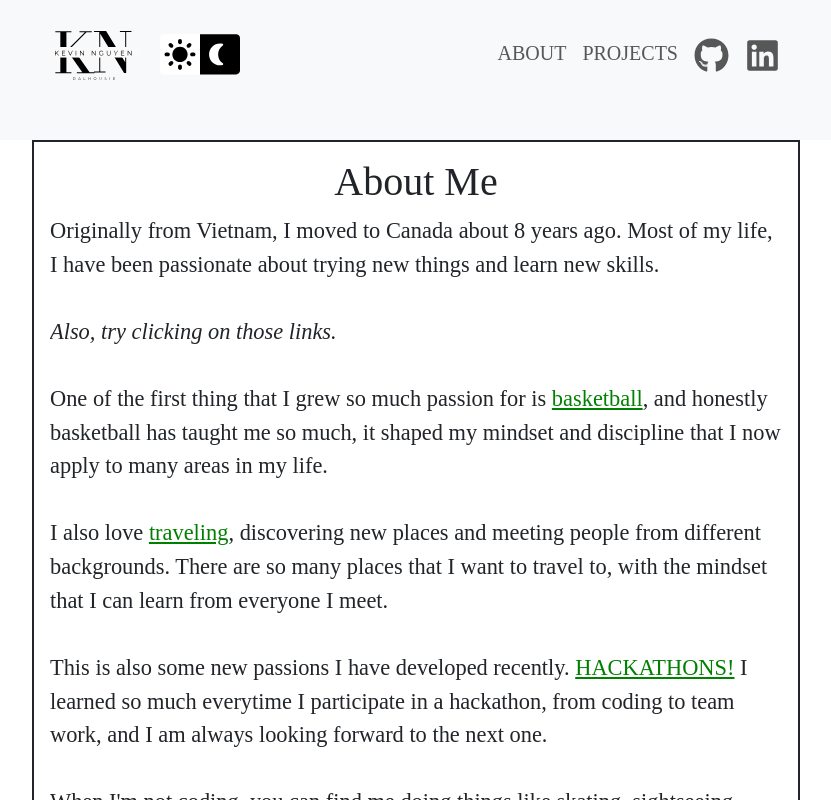
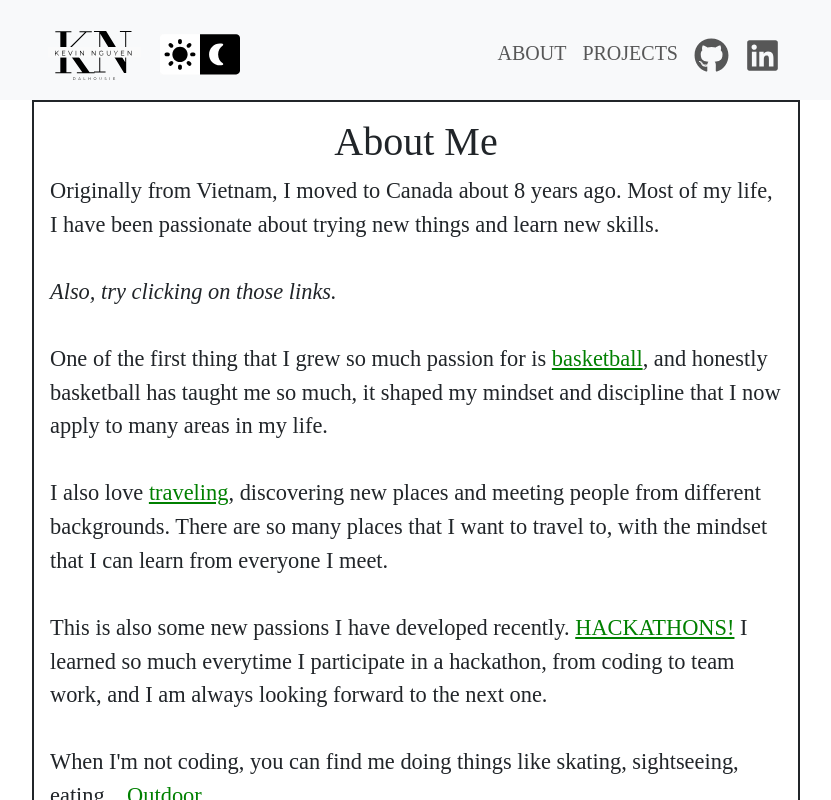
Before and after one commit to KevinDal2027/KevinPortfolio, a React (Vite) app: page /about in a window 1280 px wide. Shown: the whole page, without its empty margins (224-1055 px from the left). Built offline with nearby package versions, Linux system fonts and the light colour scheme.

Commit message:
Styling for navBar

```diff
--- a/index.css
+++ b/index.css
@@ -21,5 +21,7 @@ body.dark-mode {
 
 #root {
   height: 100vh;
+  width:auto;
   overflow-y: scroll !important;
+  overflow-x:hidden !important;
 }
--- a/src/components/MyNavBar.jsx
+++ b/src/components/MyNavBar.jsx
@@ -15,6 +15,12 @@ const MyNavbar = () => {
 
   const handleToggle = () => {
     setExpanded(!expanded);
+    if (!expanded) {
+      document.getElementById("myNavbar").classList.remove("heightClosed");
+    }
+    if (expanded) {
+      document.getElementById("myNavbar").classList.add("heightClosed");
+    }
   };
 
   const Home = () => {
@@ -25,6 +31,7 @@ const MyNavbar = () => {
 
   const handleSelect = () => {
     setExpanded(false);
+    document.getElementById("myNavbar").classList.add("heightClosed");
   };
 
   return (
@@ -35,9 +42,10 @@ const MyNavbar = () => {
       sticky="top"
       expanded={expanded}
       id = "myNavbar"
+      className="heightClosed"
     >
-      <Container className="d-flex justify-content-between align-items-center">
-        <Navbar.Brand as={Link} to="/" className="d-flex align-items-center">
+      <Container className="d-flex justify-content-between mt-auto">
+        <Navbar.Brand as={Link} to="/" className="">
           <img
             src="./kevinLogo.svg"
             alt="Kevin Nguyen"
@@ -49,7 +57,7 @@ const MyNavbar = () => {
             id = "myLogo"
           />
         </Navbar.Brand>
-        <Form className="d-flex justify-content-center align-items-center">
+        <Form className="">
           <img
             src="./darkMode.svg"
             alt="Dark Mode"
--- a/src/components/styles/About.css
+++ b/src/components/styles/About.css
@@ -30,12 +30,12 @@
 
   .image-gallery img {
     max-width: 75vw;
-    padding-top: 40px;
+    padding-top: 70px;
     border-radius: 5px;
   }
   .container{
     width: 85%;
-    margin-bottom: 30px;
+    margin-bottom: 50px;
     height: auto;
   }
 
@@ -44,7 +44,7 @@
       width: 60%;
     }
     .container p {
-        font-size: 1.4rem;
+      font-size: 1.4rem;
     }
     .image-gallery img {
       max-width: 35vw;
--- a/src/components/styles/Home.css
+++ b/src/components/styles/Home.css
@@ -48,6 +48,3 @@
   .social-link:hover {
     color: #007bff;
   }
-  *{
-    overflow-y: hidden;
-  }
--- a/src/components/styles/MyNavBar.css
+++ b/src/components/styles/MyNavBar.css
@@ -16,6 +16,11 @@
     }
   }
 
-  #myNavbar {
-    padding: 0;
-  }
+#myNavbar {
+  padding: 0;
+  margin: 0;
+}
+
+.heightClosed {
+  height: 100px;
+}
--- a/src/components/styles/Projects.css
+++ b/src/components/styles/Projects.css
@@ -2,7 +2,7 @@
   background-color: #000;
   padding: 20px;
   border-radius: 10px;
-  max-width: 900px;
+  max-width: 700px;
   margin: 0 auto;
 }
 
```
